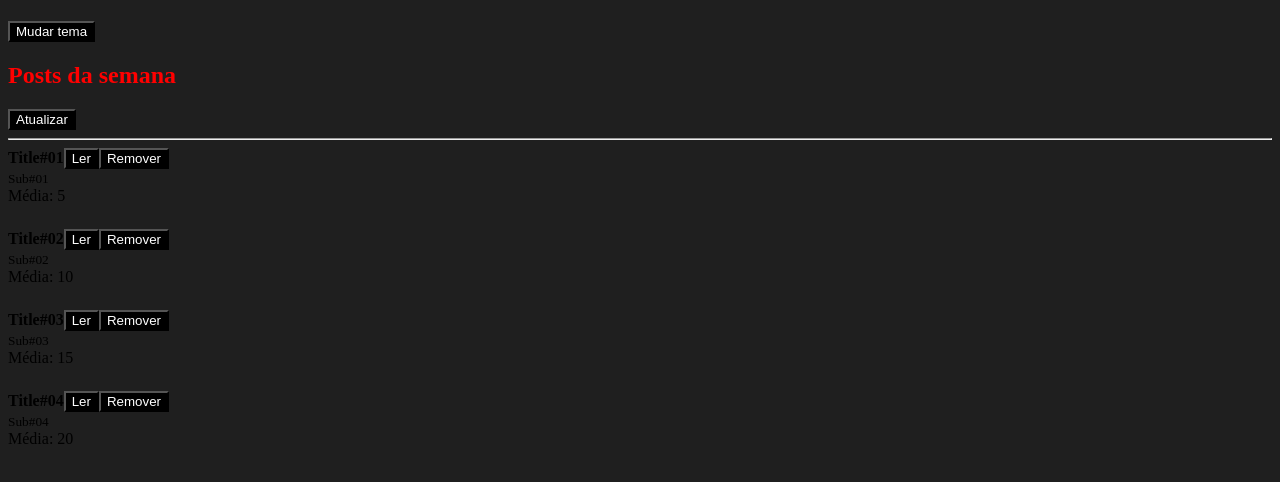
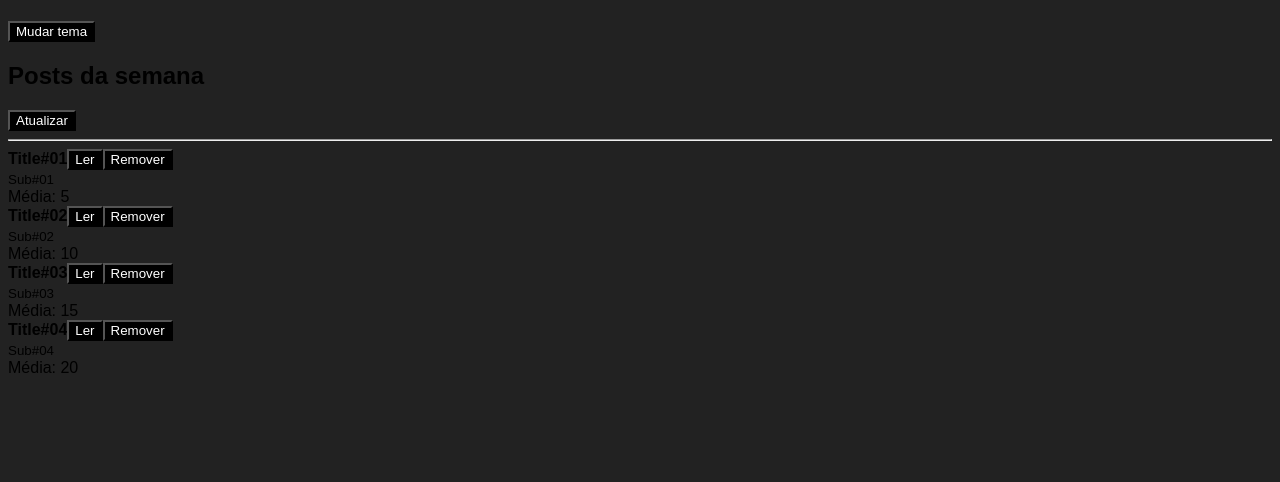
Before and after one commit to i4n-v/react-fundamentals, a React app: page / in a window 1280 px wide. Shown: the top 482 px of the page. Built offline with nearby package versions, Linux system fonts and the light colour scheme.

Commit message:
feat: setup styled components

```diff
--- a/package.json
+++ b/package.json
@@ -28,6 +28,7 @@
   "dependencies": {
     "prop-types": "^15.8.1",
     "react": "^19.0.0",
-    "react-dom": "^19.0.0"
+    "react-dom": "^19.0.0",
+    "styled-components": "^6.1.13"
   }
 }
--- a/src/App.jsx
+++ b/src/components/App/index.jsx
@@ -1,9 +1,8 @@
 import React, { useState } from "react";
-import Post from "./components/Post";
-import Header from "./components/Header";
-import { ThemeProvider } from "./contexts/ThemeContext";
-import Button from "./components/Button";
-import styles from "./index.scss";
+import Post from "../Post";
+import Header from "../Header";
+import { ThemeProvider } from "../../contexts/ThemeContext";
+import Button from "../Button";
 
 const staticPosts = [
   {
@@ -83,7 +82,7 @@ export default function App() {
   return (
     <ThemeProvider>
       <Header>
-        <h2 className={styles.title}>Posts da semana</h2>
+        <h2>Posts da semana</h2>
         <Button onClick={handleRefresh}>Atualizar</Button>
       </Header>
       <hr />
--- a/src/components/Header/index.jsx
+++ b/src/components/Header/index.jsx
@@ -2,14 +2,13 @@ import PropTypes from "prop-types";
 import React, { useContext } from "react";
 import Button from "../Button";
 import { ThemeContext } from "../../contexts/ThemeContext";
-import styles from "./index.scss";
 
 export default function Header({ title, children }) {
   const { handleToggleTheme } = useContext(ThemeContext);
 
   return (
     <>
-      <h1 className={styles.title}>{title}</h1>
+      <h1>{title}</h1>
       <Button onClick={handleToggleTheme}>Mudar tema</Button>
       {children}
     </>
--- a/src/components/Header/index.scss
+++ /dev/null
@@ -1,5 +0,0 @@
-$primary: #637bf3;
-
-.title {
-  color: $primary;
-}
--- a/src/components/Post/index.jsx
+++ b/src/components/Post/index.jsx
@@ -1,21 +1,11 @@
 import React, { useMemo } from "react";
 import PropTypes from "prop-types";
 import PostHeader from "../PostHeader";
-import styles from "./index.scss";
-import mountClassName from "../../utils/mountClassName";
 
 export default function Post({ post, onRemove, onRead }) {
-  const postClassName = useMemo(() => {
-    const className = mountClassName([styles.post, styles.removed], (classItem) => {
-      return (post.removed && classItem === styles.removed) || classItem !== styles.removed;
-    });
-
-    return className;
-  }, [post.removed]);
-
   return (
     <>
-      <article className={postClassName}>
+      <article>
         <PostHeader
           post={{
             id: post.id,
--- a/src/components/Post/index.scss
+++ /dev/null
@@ -1,7 +0,0 @@
-.post {
-  margin-bottom: 24px;
-
-  &.removed {
-    opacity: 0.3;
-  }
-}
--- a/src/index.jsx
+++ b/src/index.jsx
@@ -1,8 +1,14 @@
 import React from "react";
 import { createRoot } from "react-dom/client";
-import App from "./App";
+import App from "./components/App";
+import GlobalStyle from "./styles/global";
 
 const rootElement = document.getElementById("root");
 const root = createRoot(rootElement);
 
-root.render(<App />);
+root.render(
+  <>
+    <GlobalStyle />
+    <App />
+  </>
+);
--- a/src/index.scss
+++ /dev/null
@@ -1,7 +0,0 @@
-body {
-  background-color: #1f1f1f;
-}
-
-.title {
-  color: #f00;
-}
--- /dev/null
+++ b/src/styles/global.js
@@ -0,0 +1,10 @@
+import { createGlobalStyle } from "styled-components";
+
+const GlobalStyle = createGlobalStyle`
+  body {
+    font-family: sans-serif;
+    background-color: #222;
+  }
+`;
+
+export default GlobalStyle;
--- a/src/utils/mountClassName.js
+++ /dev/null
@@ -1,15 +0,0 @@
-export default function mountClassName(className, filterCallback) {
-  let newClass = "";
-
-  if (Array.isArray(className)) {
-    className.forEach((classItem) => {
-      if (!filterCallback || filterCallback(classItem)) {
-        newClass += !newClass.length ? classItem : ` ${classItem}`;
-      }
-    });
-  } else {
-    newClass = className;
-  }
-
-  return newClass;
-}
```
Also changed, not shown: 1 other file (tests, documents, lock files or other folders).
